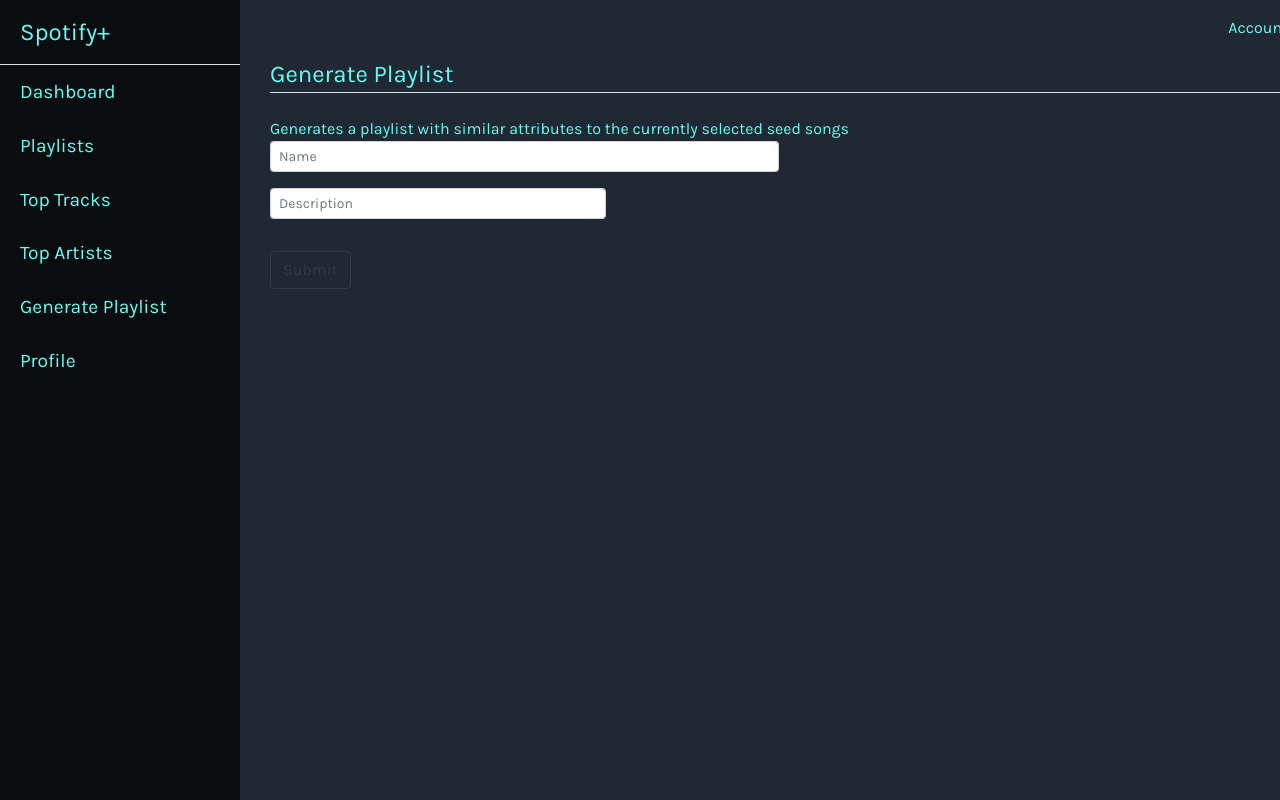
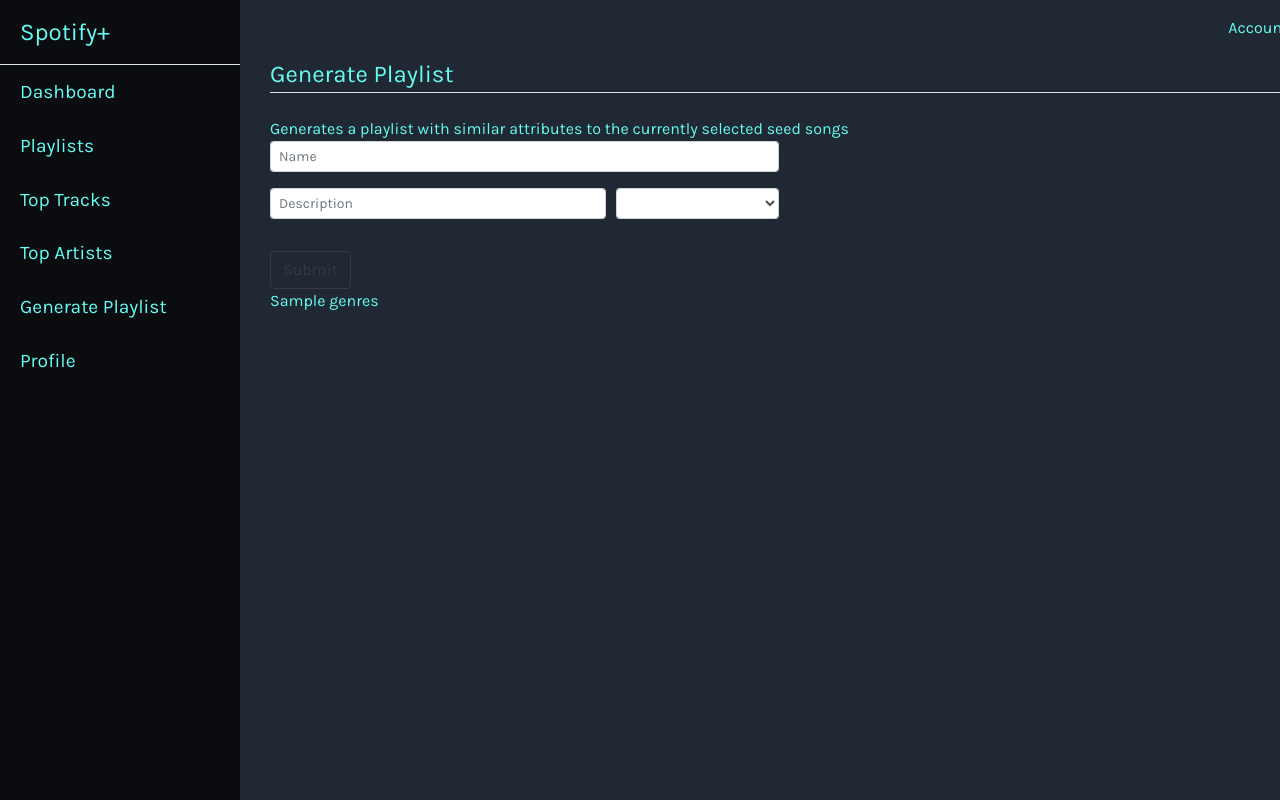
Before and after one commit to sjkchang/Tune-Swap-v1, a Flask app: template app/Templates/create_playlist.html in a window 1280 px wide. Run offline with Flask 2, Linux system fonts and the light colour scheme; the template is opened without the code that fills it: values that come from a table or form of the project are taken from there, most other values are stand-ins (such as "Sample title", 1, 10 or a date in 2020); lists and menus that the app fills with data are empty; some libraries are stand-ins or nearby versions.

Commit message:
Added select a recommended genre for playlist generation

```diff
--- a/app/Templates/create_playlist.html
+++ b/app/Templates/create_playlist.html
@@ -17,9 +17,13 @@
                 <div class="form-group col-md-4">
                     {{ form.description(placeholder="Description", class="form-control form-control-sm") }}
                 </div>
+                <div class="form-group col-md-2">{{ form.genres(class="form-control form-control-sm") }}</div>
             </div>
         </fieldset>
         {{ form.submit(class="btn btn-outline-dark") }}
     </form>
+    <div>
+        {{ genres }}
+    </div>
 </div>
 {% endblock content %}
--- a/app/forms/create_playlist.py
+++ b/app/forms/create_playlist.py
@@ -1,5 +1,5 @@
 from flask_wtf import FlaskForm
-from wtforms import StringField, BooleanField
+from wtforms import StringField, BooleanField, SelectField, SelectMultipleField
 from wtforms.fields.simple import SubmitField
 from wtforms.validators import DataRequired, Length, ValidationError
 
@@ -10,4 +10,5 @@
     public = BooleanField("Public")
     private = BooleanField("Private")
     collaborative = BooleanField("Collaborative")
+    genres = SelectField("genres", choices=[])
     submit = SubmitField("Submit")
--- a/app/utils/spotify.py
+++ b/app/utils/spotify.py
@@ -141,6 +141,9 @@
         payload = json.dumps(payload)
         return self._post(f"users/{user_id}/playlists", payload=payload)
 
+    def get_recommended_genres(self):
+        return self._get("recommendations/available-genre-seeds")
+
     def add_track_to_playlist(self, playlist_id, tracks):
         return self._post(f"playlists/{playlist_id}/tracks", uris=tracks)
 
--- a/app/views/library.py
+++ b/app/views/library.py
@@ -37,7 +37,6 @@
         session["access_token"] = response
         session["access_token"]["refresh_token"] = session["refresh_token"]
         session["expires_at"] = datetime.now() + timedelta(hours=1)
-        print(session["expires_at"])
 
 
 @app.route("/user/library")
@@ -91,6 +90,8 @@
 def create_playlist():
     sp = Spotify(session["access_token"])
     form = CreatePlaylistForm()
+    genres = sp.get_recommended_genres().json()["genres"]
+    form.genres.choices = genres
     if form.validate_on_submit():
         playlist = sp.create_playlist(
             sp.get_current_user().json()["id"],
```
